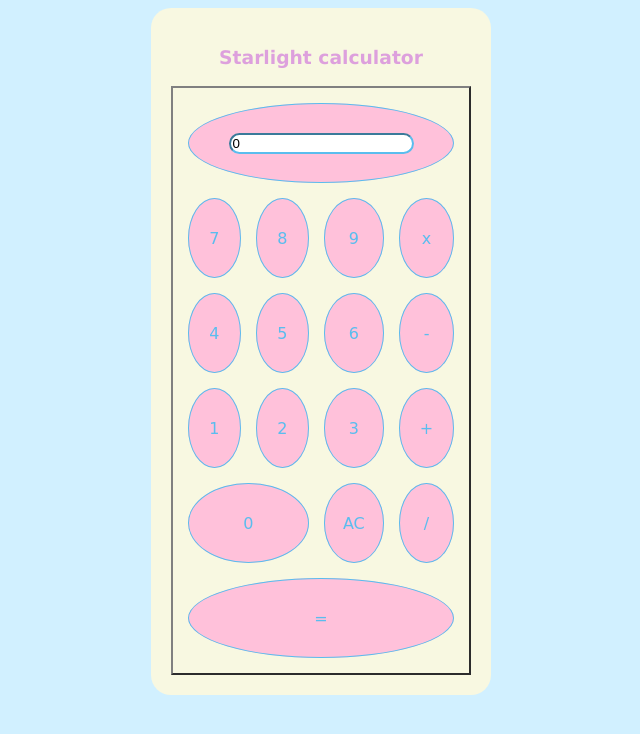
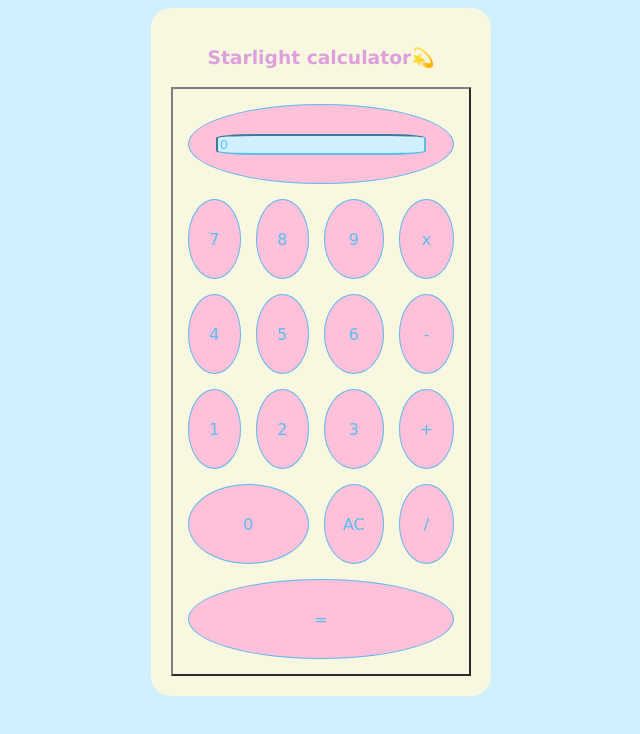
Before and after one commit to Charity-77/Calculator-app, a plain HTML site: page index.html in a window 1280 px wide. Shown: the whole page, without its empty margins (319-959 px from the left). Drawn offline with Linux system fonts and the light colour scheme.

Commit message:
adding design

```diff
--- a/index.html
+++ b/index.html
@@ -7,7 +7,7 @@
 <body>
     <div id="calculator">
 
-        <h3>Starlight calculator</h3>
+        <h3>Starlight calculator💫</h3>
         <table border="2">
             <tr>
                 <td colspan="4"><!-- defining the length of a cell horizontally-->
--- a/style.css
+++ b/style.css
@@ -45,7 +45,15 @@ box-shadow: 2px 2px 5px rgb(92, 255, 201) ;
 
 
 #inputBox{
+    background-color:rgb(209, 240, 255) ;
     border-color: rgb(90, 189, 238);
-    border-radius: 20px;
+    border-radius: 19%;
+    width: 80%;
+    color:rgb(90, 189, 238) ;
 
 }
+#inputBox:hover{
+    border: 2px solid;
+    border-color: aquamarine;
+    box-shadow: 2px 2px 5px rgb(92, 255, 201);
+}
```
